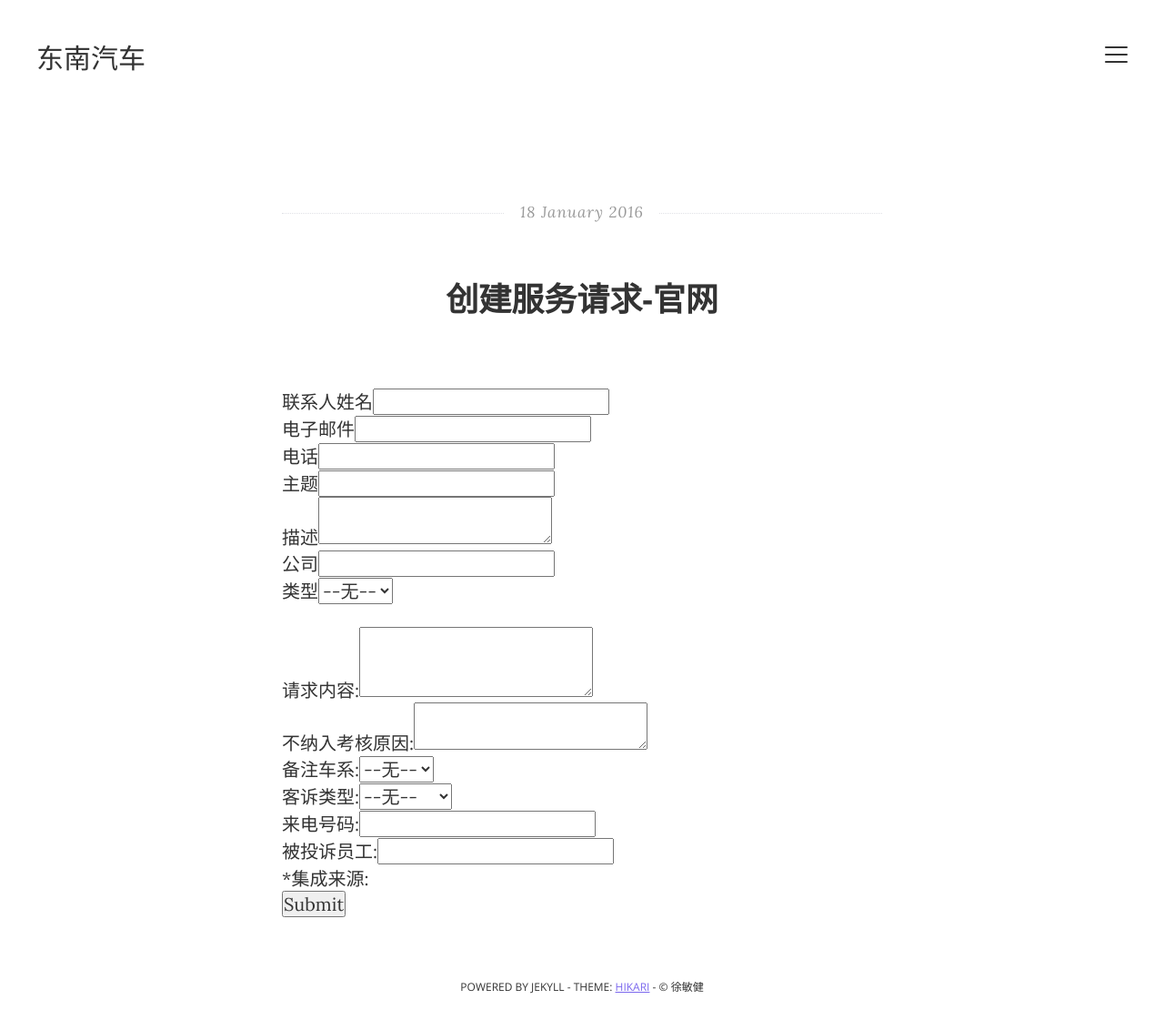
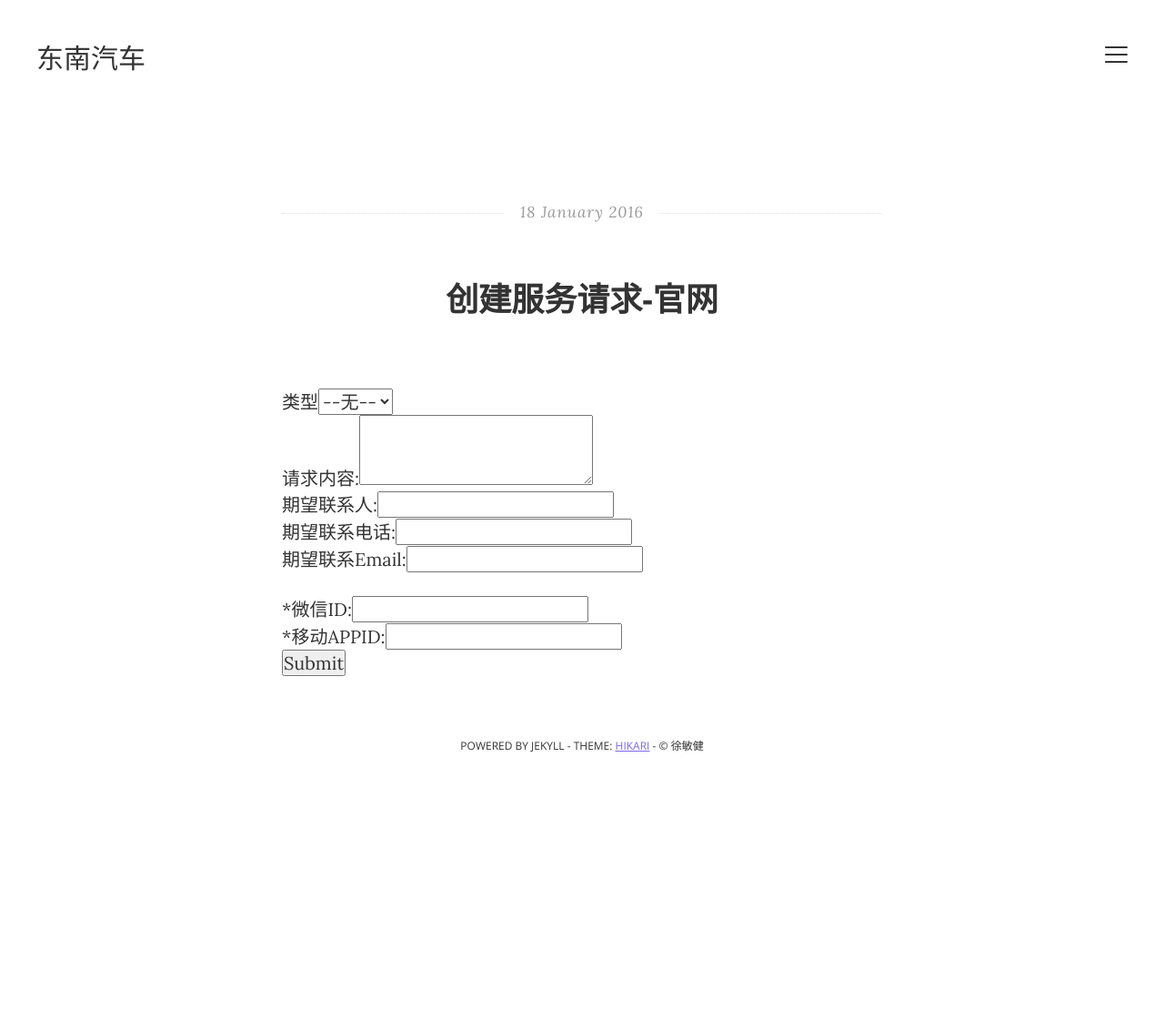
Before and after one commit to sesmond/blog_yin, a Jekyll site: the page built from _posts/2016-01-22-createCase1.html, in a window 1280 px wide. Shown: the whole page at 91% size. Built offline with Jekyll 4.4.1, drawn with Linux system fonts in a browser that asks for light colours; after the commit the page ends 900 px from its top, so only the background shows below that.

Commit message:
Update 2016-01-22-createCase1.html
update

```diff
--- a/_posts/2016-01-22-createCase1.html
+++ b/_posts/2016-01-22-createCase1.html
@@ -20,54 +23,31 @@ date:   2016-01-18 16:57:51
 <!--  value="minxu-c@deloitte.com.cn">                                        -->
 <!--  ----------------------------------------------------------------------  -->
 
-<label for="name">联系人姓名</label><input  id="name" maxlength="80" name="name" size="20" type="text" /><br>
-
-<label for="email">电子邮件</label><input  id="email" maxlength="80" name="email" size="20" type="text" /><br>
-
-<label for="phone">电话</label><input  id="phone" maxlength="40" name="phone" size="20" type="text" /><br>
-
-<label for="subject">主题</label><input  id="subject" maxlength="80" name="subject" size="20" type="text" /><br>
-
-<label for="description">描述</label><textarea name="description"></textarea><br>
-
-<label for="company">公司</label><input  id="company" maxlength="80" name="company" size="20" type="text" /><br>
-
 <label for="type">类型</label><select  id="type" name="type"><option value="">--无--</option><option value="投诉">投诉</option>
 <option value="咨询">咨询</option>
 <option value="其他">其他</option>
 </select><br>
 
-<label for="status" style="display:none;">状态</label><select  id="status" name="status" style="display:none;"><option value="">--无--</option><option value="新建">新建</option>
-<option value="处理中">处理中</option>
-<option value="待审核">待审核</option>
-<option value="审核通过">审核通过</option>
-<option value="已结案">已结案</option>
-<option value="已关闭">已关闭</option>
-</select><br>
-
 请求内容:<textarea  id="00NO00000021wVv" name="00NO00000021wVv" rows="3" type="text" wrap="soft"></textarea><br>
 
-不纳入考核原因:<textarea  id="00NO00000022kYV" name="00NO00000022kYV" type="text" wrap="soft"></textarea><br>
+期望联系人:<input  id="00NO00000022oBQ" maxlength="30" name="00NO00000022oBQ" size="20" type="text" /><br>
 
-备注车系:<select  id="00NO00000022kfW" name="00NO00000022kfW" title="备注车系"><option value="">--无--</option><option value="DX7">DX7</option>
-</select><br>
+期望联系电话:<input  id="00NO00000022oBa" maxlength="40" name="00NO00000022oBa" size="20" type="text" /><br>
 
-客诉类型:<select  id="00NO00000022lZP" name="00NO00000022lZP" title="客诉类型"><option value="">--无--</option><option value="大客户">大客户</option>
-<option value="DX7投诉">DX7投诉</option>
-<option value="媒体曝光">媒体曝光</option>
-</select><br>
+期望联系Email:<input  id="00NO00000022oBp" maxlength="80" name="00NO00000022oBp" size="20" type="text" /><br>
 
-来电号码:<input  id="00NO00000022oBL" maxlength="40" name="00NO00000022oBL" size="20" type="text" /><br>
-
-被投诉员工:<input  id="00NO00000022vW6" maxlength="255" name="00NO00000022vW6" size="20" type="text" /><br>
-
-*集成来源:<select  id="00NO000000236qH" name="00NO000000236qH" title="*集成来源" style="display:none;">
+<!--*集成来源: --><select  id="00NO000000236qH" name="00NO000000236qH" title="*集成来源" style="display:none;">
 <option value="" >--无--</option>
 <option value="官网" selected = "selected">官网</option>
 <option value="移动APP">移动APP</option>
 <option value="微信">微信</option>
 </select><br>
 
+
+*微信ID:<input  id="00NO000000239Yz" maxlength="50" name="00NO000000239Yz" size="20" type="text" /><br>
+
+*移动APPID:<input  id="00NO000000239Z4" maxlength="50" name="00NO000000239Z4" size="20" type="text" /><br>
+
 <input type="submit" name="submit">
 
 </form>
```
Also changed, not shown: other parts of _posts/2016-01-22-createCase1.html (+3 -0 lines).
